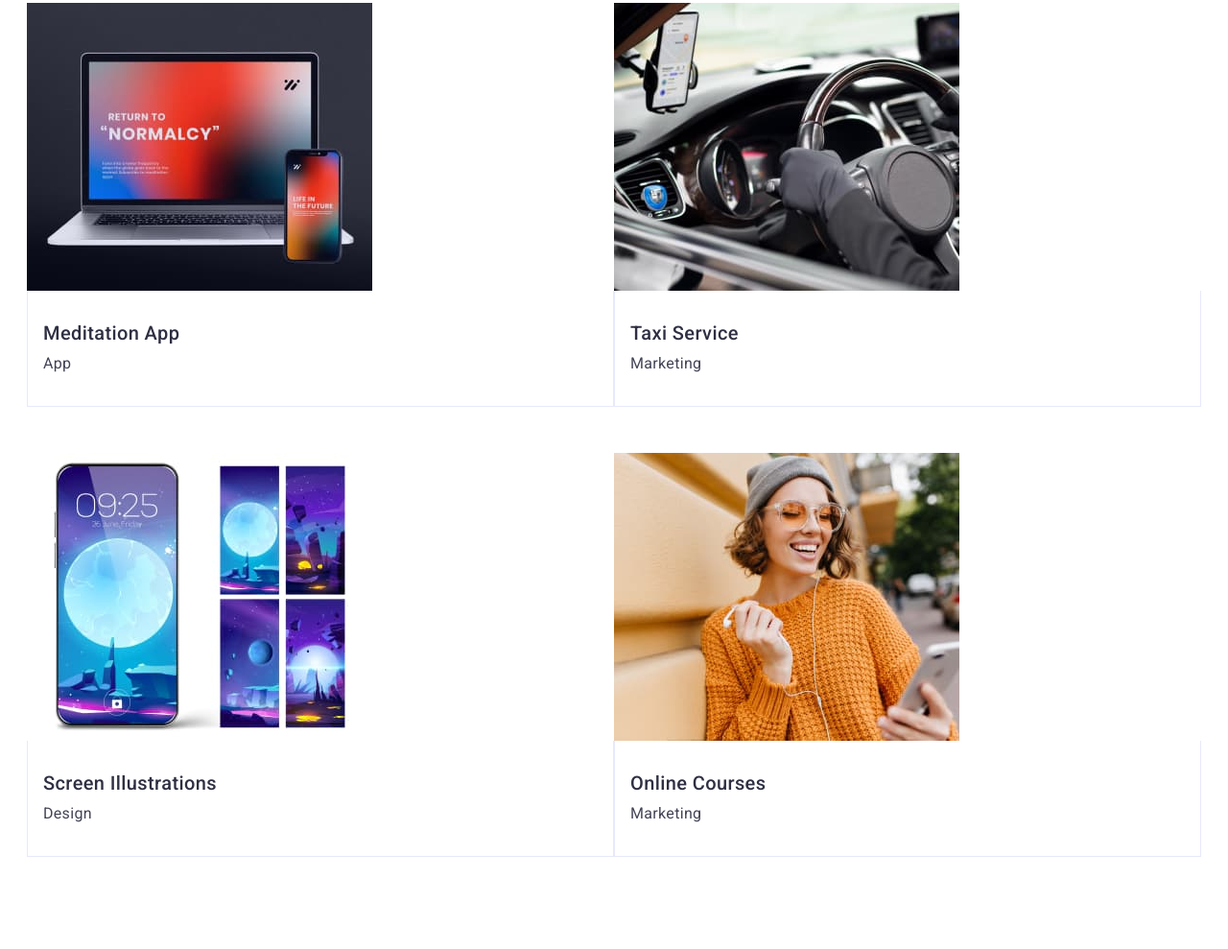
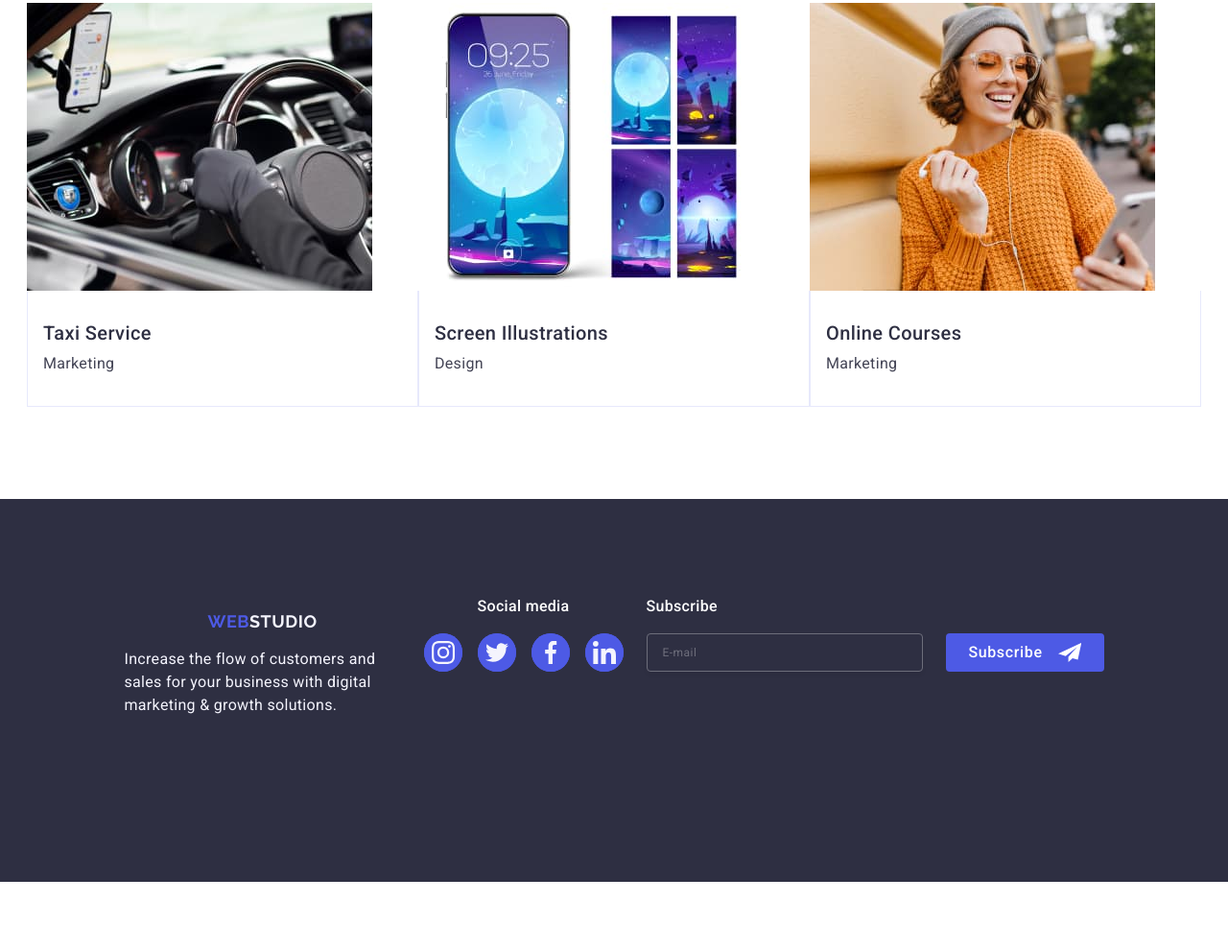
Before and after one commit to David-5732/-goit-markup-hw-06, a plain HTML site: page index.html in a window 1280 px wide. Shown: the part 2695-3684 px from the top of the page at 96% size. After the commit the page ends 3614 px from the top, so only its background shows below. Drawn offline with nearby package versions, Linux system fonts and the light colour scheme.

Commit message:
rthbtrhb

```diff
--- a/css/styles.css
+++ b/css/styles.css
@@ -529,6 +529,15 @@ h1 {
   }
 }
 
+@media screen and (min-width: 1158px) {
+  .list-fourth-section {
+    flex-direction: row;
+  }
+  .item-section-fourth {
+    width: calc((100% - 24px) / 3);
+  }
+}
+
 .title {
   font-weight: 500;
   font-size: 20px;
@@ -595,12 +604,12 @@ h1 {
   font-family: "Raleway", sans-serif;
   font-weight: 700;
   font-size: 18px;
-  line-height: 1.17;
+  line-height: 1.16667;
   letter-spacing: 0.03em;
   text-transform: uppercase;
   color: #4d5ae5;
-  display: inline-block;
-  margin-bottom: 16px;
+  display: flex;
+  justify-content: center;
 }
 
 .studio {
@@ -608,10 +617,14 @@ h1 {
 }
 
 .text_footer {
+  font-weight: 400;
+  font-size: 16px;
   line-height: 1.5;
+  letter-spacing: 0.02em;
   color: #f4f4fd;
-  letter-spacing: 0.02em;
-  max-width: 264px;
+  margin: 0 auto;
+  margin-bottom: 72px;
+  width: 288px;
 }
 
 .footer-item {
@@ -629,6 +642,7 @@ h1 {
   align-items: center;
   justify-content: center;
   gap: 16px;
+  margin-bottom: 72px;
 }
 
 .footer-icons {
@@ -645,14 +659,14 @@ h1 {
   line-height: 1.5;
   letter-spacing: 0.02em;
   color: #fff;
+  display: flex;
+  justify-content: center;
   margin-bottom: 16px;
 }
 .footer-container {
-  display: flex;
-  align-items: baseline;
+  /* align-items: baseline; */
 }
 .logo-paragraf {
-  margin-right: 120px;
 }
 
 .footer_link {
@@ -672,7 +686,6 @@ h1 {
 }
 
 .footer-form-cont {
-  margin-left: 80px;
 }
 
 .footer-form-paragraf {
@@ -681,16 +694,16 @@ h1 {
   line-height: 1.5;
   letter-spacing: 0.02em;
   color: #fff;
+  display: flex;
+  justify-content: center;
   margin-bottom: 16px;
 }
 
 .footer-form {
-  display: flex;
-  gap: 24px;
 }
 
 .footer-form-input {
-  width: 264px;
+  width: 288px;
   height: 40px;
   border: 1px solid #ffffff;
   background-color: transparent;
@@ -701,6 +714,8 @@ h1 {
   box-shadow: 0px 4px 4px rgba(0, 0, 0, 0.15);
   border-radius: 4px;
   color: #ffffff;
+  opacity: 0.3;
+  margin-bottom: 16px;
 }
 
 .footer-form-button {
@@ -719,6 +734,7 @@ h1 {
   background-color: #4d5ae5;
   border: none;
   border-radius: 4px;
+  margin: 0 auto;
 }
 
 .footer-form-input::placeholder {
@@ -728,6 +744,25 @@ h1 {
 .footer-form-buttom-icon {
   margin-left: 16px;
   fill: #fff;
+}
+
+@media screen and (min-width: 768px) {
+  .footer-container {
+    display: flex;
+    flex-wrap: wrap;
+    justify-content: center;
+    gap: 24px;
+  }
+  .footer-form-paragraf {
+    justify-content: start;
+  }
+  .footer-form {
+    display: flex;
+    gap: 24px;
+  }
+}
+
+@media screen and (min-width: 1158px) {
 }
 
 /* MODAL */
@@ -762,8 +797,8 @@ h1 {
   top: 50%;
   left: 50%;
 
-  width: 408px;
-  min-height: 584px;
+  width: 288px;
+  min-height: 623px;
 
   transform: translate(-50%, -50%);
 
@@ -866,6 +901,13 @@ h1 {
   outline: transparent;
   background-color: transparent;
   transition: border-color 250ms cubic-bezier(0.4, 0, 0.2, 1);
+}
+
+@media screen and (min-width: 768px) {
+  .modal {
+    width: 408px;
+    max-height: 584px;
+  }
 }
 
 .modal-form-input:focus {
--- a/index.html
+++ b/index.html
@@ -465,7 +465,7 @@
       </section>
     </main>
     <!-- footer -->
-    <!-- <footer class="footer">
+    <footer class="footer">
       <div class="container footer-container">
         <div class="logo-paragraf">
           <a class="webstudio logo-footer" href="./index.html"
@@ -533,7 +533,7 @@
           </form>
         </div>
       </div>
-    </footer> -->
+    </footer>
 
     <!-- MODAL WINDOW -->
 
```
